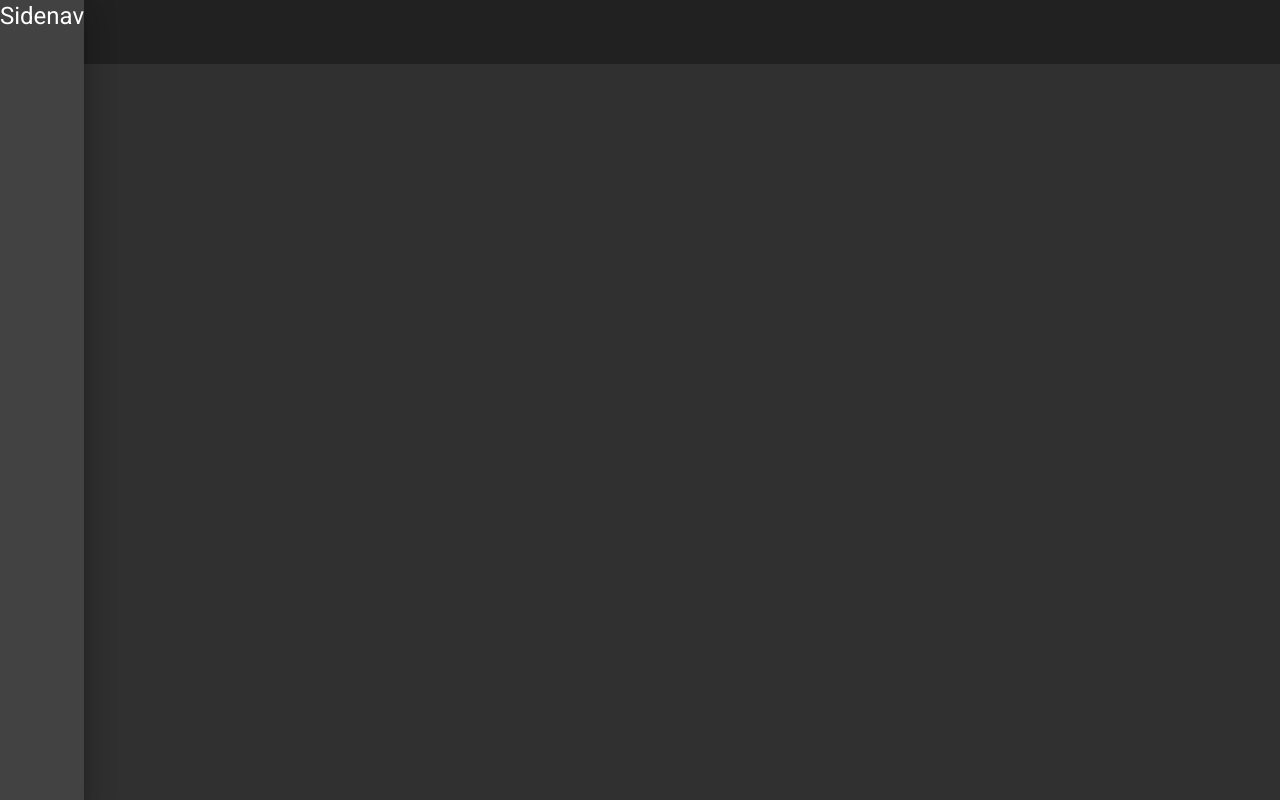
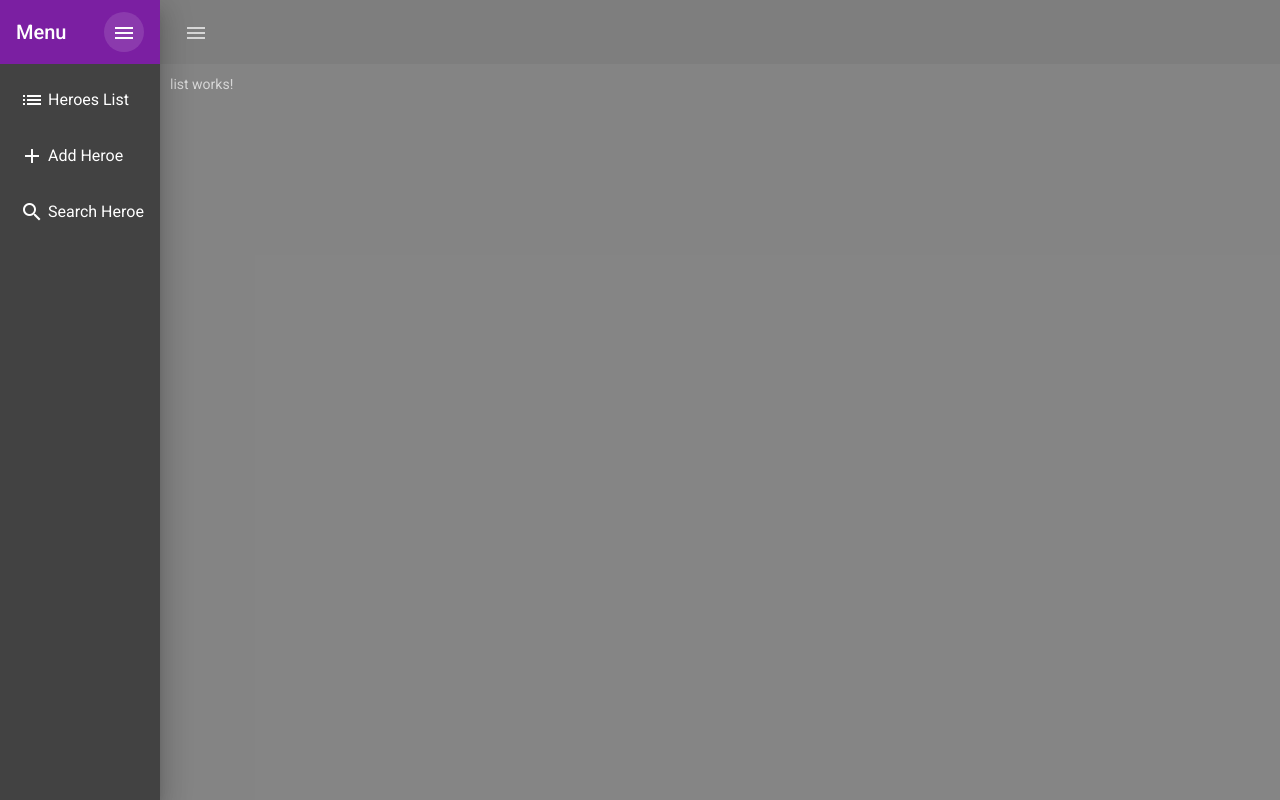
Before and after one commit to fcogallegos/heroesApp, an Angular app: page /heroes/list in a window 1280 px wide. Both pictures are taken after a click on the button "menu". Built offline with nearby package versions, Linux system fonts and the light colour scheme.

Commit message:
material navlist

```diff
--- a/src/app/heroes/pages/home/home.component.html
+++ b/src/app/heroes/pages/home/home.component.html
@@ -1,14 +1,56 @@
 
 
-<mat-drawer-container fullscreen>
-    <mat-sidenav #sidenav>
-        <h1>Sidenav</h1>
+<mat-sidenav-container fullscreen>
+
+    <mat-sidenav #sidenav mode="push">
+
+        <mat-toolbar color="primary">
+            <span>Menu</span>
+            <span class="spacer"></span>
+
+            <button mat-icon-button (click)="sidenav.toggle()" >
+                <mat-icon>menu</mat-icon>
+            </button>
+        </mat-toolbar>
+
+        <mat-nav-list>
+            <a routerLink="./list"
+               mat-list-item
+               (click)="sidenav.toggle()">
+               <mat-icon mat-list-icon>list</mat-icon>
+                <span>Heroes List</span>
+            </a>
+
+            <a routerLink="./add"
+               mat-list-item
+               (click)="sidenav.toggle()">
+               <mat-icon mat-list-icon>add</mat-icon>
+                <span>Add Heroe</span>
+            </a>
+
+            <a routerLink="./search"
+            mat-list-item
+            (click)="sidenav.toggle()">
+            <mat-icon mat-list-icon>search</mat-icon>
+             <span>Search Heroe</span>
+         </a>
+
+        </mat-nav-list>
     </mat-sidenav>
 
     <mat-toolbar>
         <button mat-icon-button (click)="sidenav.toggle()" >
             <mat-icon>menu</mat-icon>
         </button>
+
+
+        <span class="spacer"></span>
+        <button mat-button>
+            Logout
+        </button>
     </mat-toolbar>
 
-</mat-drawer-container>
+    <div class="container">
+        <router-outlet></router-outlet>
+    </div>
+</mat-sidenav-container>
--- a/src/app/heroes/pages/home/home.component.ts
+++ b/src/app/heroes/pages/home/home.component.ts
@@ -3,7 +3,11 @@
 @Component({
   selector: 'app-home',
   templateUrl: './home.component.html',
-  styles: [
+  styles: [`
+    .container {
+      margin: 10px;
+    }
+  `
   ]
 })
 export class HomeComponent implements OnInit {
--- a/src/app/material/material.module.ts
+++ b/src/app/material/material.module.ts
@@ -4,6 +4,7 @@
 import {MatToolbarModule} from '@angular/material/toolbar';
 import {MatButtonModule} from '@angular/material/button';
 import {MatIconModule} from '@angular/material/icon';
+import {MatListModule} from '@angular/material/list';
 
 
 
@@ -11,6 +12,7 @@
   exports: [
     MatButtonModule,
     MatIconModule,
+    MatListModule,
     MatSidenavModule,
     MatToolbarModule
   ]
--- a/src/styles.css
+++ b/src/styles.css
@@ -2,3 +2,9 @@
 
 html, body { height: 100%; }
 body { margin: 0; font-family: Roboto, "Helvetica Neue", sans-serif; }
+
+
+
+.spacer {
+    flex: 1 1 auto;
+}
```
